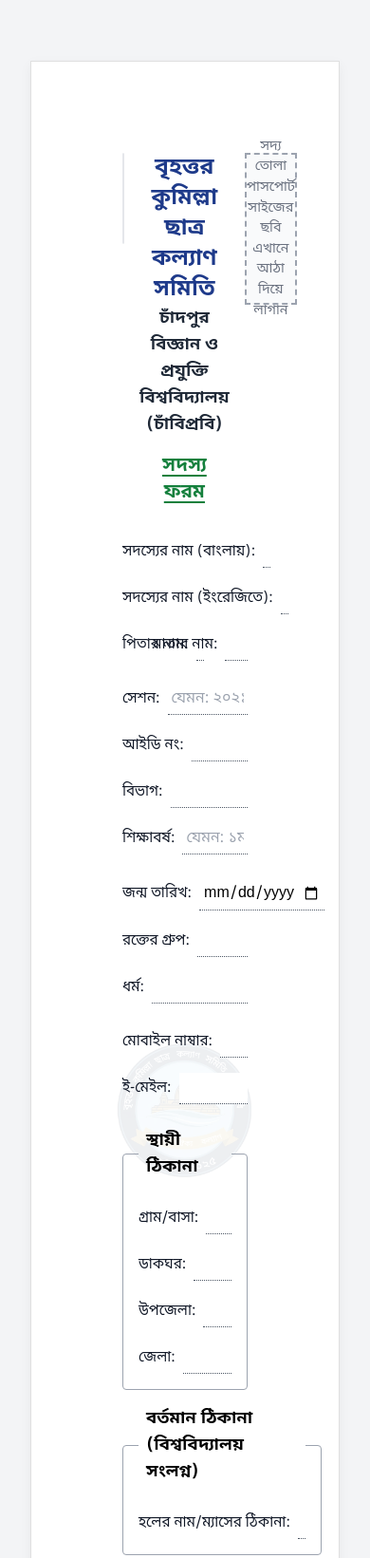
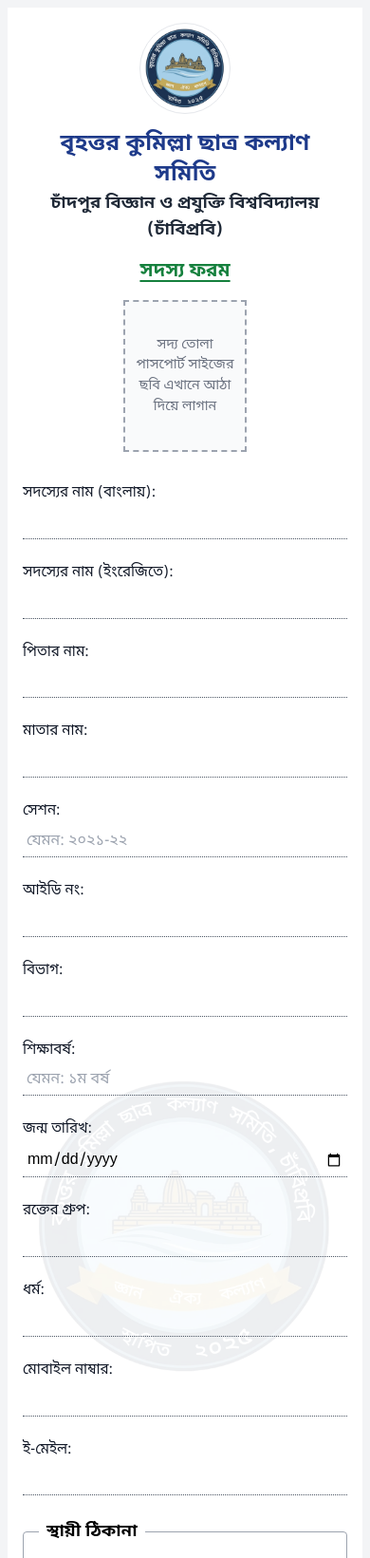
Before and after one commit to IshtiAK47/CumillaWelfareForm, a plain HTML site: page index.html in a window 390 px wide. Shown: the top 1641 px of the page at 95% size. Drawn offline with nearby package versions, Linux system fonts and the light colour scheme.

Commit message:
Update index.html

```diff
--- a/index.html
+++ b/index.html
@@ -11,18 +11,31 @@
     <link rel="preconnect" href="https://fonts.gstatic.com" crossorigin>
     <link href="https://fonts.googleapis.com/css2?family=Noto+Sans+Bengali:wght@400;500;600;700&display=swap" rel="stylesheet">
 
+    <!-- PDF জেনারেট করার জন্য jsPDF এবং html2canvas লোড করা হচ্ছে -->
+    <script src="https://cdnjs.cloudflare.com/ajax/libs/html2canvas/1.4.1/html2canvas.min.js"></script>
+    <script src="https://cdnjs.cloudflare.com/ajax/libs/jspdf/2.5.1/jspdf.umd.min.js"></script>
+
     <style>
         /* কাস্টম স্টাইল */
         body {
             font-family: 'Noto Sans Bengali', sans-serif;
             background-color: #F3F4F6; /* হালকা ধূসর ব্যাকগ্রাউন্ড */
         }
-        /* প্রিন্ট করার সময় ব্যাকগ্রাউন্ড গ্রাফিক্স দেখানোর জন্য */
+
+        /* একটি A4 পেইজের মতো দেখতে কন্টেইনার (ডেস্কটপের জন্য) */
+        @media (min-width: 768px) {
+            .form-page-container {
+                max-width: 8.3in; /* A4 width */
+                min-height: 11.7in; /* A4 height */
+                margin: 2rem auto;
+                padding: 1in;
+                box-shadow: 0 4px 12px rgba(0,0,0,0.05);
+                border: 1px solid #e0e0e0;
+            }
+        }
+
+        /* প্রিন্ট করার সময় বাটন হাইড করার জন্য */
         @media print {
-            body {
-                -webkit-print-color-adjust: exact;
-                print-color-adjust: exact;
-            }
             .no-print {
                 display: none;
             }
@@ -31,20 +44,20 @@
                 margin: 0;
                 max-width: 100%;
                 border: none;
+                padding: 0.5in; /* প্রিন্টের জন্য প্যাডিং */
             }
         }
-        /* একটি A4 পেইজের মতো দেখতে কন্টেইনার */
+
+        /* মোবাইলের জন্য কন্টেইনার স্টাইল */
         .form-page-container {
-            max-width: 8.3in; /* A4 width */
-            min-height: 11.7in; /* A4 height */
-            margin: 2rem auto;
-            padding: 1in;
+            width: 100%;
+            margin: 0 auto;
+            padding: 1rem; /* মোবাইলের জন্য কম প্যাডিং */
             background-color: white;
-            box-shadow: 0 4px 12px rgba(0,0,0,0.05);
-            border: 1px solid #e0e0e0;
             position: relative;
             overflow: hidden; /* জলছাপকে কন্টেইনারের মধ্যে রাখতে */
         }
+
         /* জলছাপের জন্য কন্টেইনার */
         .watermark {
             position: absolute;
@@ -56,14 +69,17 @@
             pointer-events: none; /* যাতে জলছাপের উপর ক্লিক না করা যায় */
         }
         .watermark img {
-            width: 450px;
+            width: 90vw; /* মোবাইল স্ক্রিনের সাথে অ্যাডজাস্ট হবে */
+            max-width: 450px; /* ডেস্কটপে সর্বোচ্চ ৪৫০px */
             height: auto;
         }
+
         /* মূল কন্টেন্ট জলছাপের উপরে থাকবে */
         .form-content {
             position: relative;
             z-index: 1;
         }
+
         /* ছবি রাখার বক্স */
         .photo-box {
             width: 130px;
@@ -76,7 +92,9 @@
             font-size: 0.9rem;
             color: #6b7280;
             background-color: #f9fafb;
+            flex-shrink: 0; /* যাতে বক্সটি ছোট না হয়ে যায় */
         }
+
         /* ইনপুট ফিল্ডের নিচের বর্ডার */
         .form-input {
             border: none;
@@ -87,129 +105,147 @@
             padding-top: 0.25rem;
             padding-bottom: 0.25rem;
             width: 100%;
+            background-color: transparent; /* ইনপুট ব্যাকগ্রাউন্ড স্বচ্ছ */
         }
         .form-input:focus {
             outline: none;
             box-shadow: none;
             border-bottom: 1px solid #3b82f6;
         }
+
         /* লেবেল স্টাইল */
         .form-label {
             font-size: 0.95rem;
             font-weight: 500;
             color: #111827;
-            white-space: nowrap;
+            white-space: nowrap; /* লেবেল এক লাইনে থাকবে */
+        }
+
+        /* মোবাইলে ইনপুট ফিল্ড ও লেবেলের অ্যালাইনমেন্ট ঠিক করা */
+        .input-group {
+            display: flex;
+            flex-direction: column; /* মোবাইলে লেবেল উপরে, ইনপুট নিচে */
+            align-items: flex-start;
+            gap: 0.25rem;
+        }
+        /* ডেস্কটপে লেবেল পাশে দেখাবে */
+        @media (min-width: 768px) {
+            .input-group {
+                flex-direction: row;
+                align-items: center;
+            }
+            .form-label {
+                margin-right: 0.5rem; /* লেবেল ও ইনপুটের মাঝে স্পেস */
+            }
         }
     </style>
 </head>
-<body class="bg-gray-100 p-8">
+<body class="bg-gray-100 p-2 md:p-8">
 
     <!-- A4 পেইজের মতো কন্টেইনার -->
-    <div class="form-page-container">
+    <div class="form-page-container" id="form-to-download">
 
         <!-- জলছাপ -->
         <div class="watermark">
-            <!-- এখানে আপনার আপলোড করা লোগোর ফাইল নামটি ব্যবহার করা হয়েছে -->
-            <img src="https://raw.githubusercontent.com/IshtiAK47/CumillaWelfareForm/refs/heads/main/logo.png"
-                 onerror="this.src='https://raw.githubusercontent.com/IshtiAK47/CumillaWelfareForm/refs/heads/main/logo.png'; this.onerror=null;"
+            <!-- আপনার দেওয়া GitHub লিঙ্ক ব্যবহার করা হয়েছে -->
+            <img src="https://raw.githubusercontent.com/IshtiAK47/CumillaWelfareForm/main/logo.png"
+                 onerror="this.src='https://placehold.co/400x400/E2E8F0/A0AEC0?text=Watermark'; this.onerror=null;"
                  alt="জলছাপ">
         </div>
 
         <!-- ফরমের মূল কন্টেন্ট -->
         <div class="form-content">
 
-            <!-- হেডার: লোগো, শিরোনাম এবং ছবির বক্স -->
-            <header class="flex justify-between items-start mb-8">
-                <!-- বাম পাশের লোগো -->
-                <div>
-                    <!-- এখানে আপনার আপলোড করা লোগোর ফাইল নামটি ব্যবহার করা হয়েছে -->
-                    <img src="https://raw.githubusercontent.com/IshtiAK47/CumillaWelfareForm/refs/heads/main/logo.png"
-                         onerror="this.src='https://raw.githubusercontent.com/IshtiAK47/CumillaWelfareForm/refs/heads/main/logo.png'; this.onerror=null;"
+            <!-- হেডার: লোগো, শিরোনাম এবং ছবির বক্স (মোবাইলে ভার্টিক্যাল, ডেস্কটপে হরাইজন্টাল) -->
+            <header class="flex flex-col md:flex-row md:justify-between md:items-start mb-8 items-center text-center md:text-left space-y-4 md:space-y-0">
+                <!-- বাম পাশের লোগো (মোবাইলে প্রথমে) -->
+                <div class="md:order-1">
+                    <img src="https://raw.githubusercontent.com/IshtiAK47/CumillaWelfareForm/main/logo.png"
+                         onerror="this.src='https://placehold.co/100x100/E2E8F0/A0AEC0?text=Logo'; this.onerror=null;"
                          alt="লোগো"
                          class="w-24 h-24 rounded-full border border-gray-200">
                 </div>
 
-                <!-- শিরোনাম -->
-                <div class="text-center mx-4">
+                <!-- শিরোনাম (মোবাইলে দ্বিতীয়) -->
+                <div class="text-center mx-4 md:order-2">
                     <h1 class="text-2xl font-bold text-blue-900">বৃহত্তর কুমিল্লা ছাত্র কল্যাণ সমিতি</h1>
                     <h2 class="text-lg font-semibold text-gray-800">চাঁদপুর বিজ্ঞান ও প্রযুক্তি বিশ্ববিদ্যালয় (চাঁবিপ্রবি)</h2>
                     <h3 class="text-xl font-bold text-green-700 mt-4 underline underline-offset-4">সদস্য ফরম</h3>
                 </div>
 
-                <!-- ডান পাশে ছবির বক্স -->
-                <div class="photo-box">
+                <!-- ডান পাশে ছবির বক্স (মোবাইলে তৃতীয়) -->
+                <div class="photo-box md:order-3">
                     <span>সদ্য তোলা<br>পাসপোর্ট সাইজের<br>ছবি এখানে আঠা<br>দিয়ে লাগান</span>
                 </div>
             </header>
 
             <!-- মূল ফরম -->
-            <form action="#" method="POST">
-                <div class="space-y-6">
+            <form action="#" method="POST" class="space-y-6">
 
                 <!-- ব্যক্তিগত তথ্য -->
-                    <div class="grid grid-cols-1 gap-x-8 gap-y-4 md:grid-cols-2">
-                        <div class="flex items-center col-span-2">
-                            <label for="name-bn" class="form-label mr-2">সদস্যের নাম (বাংলায়):</label>
+                <div class="grid grid-cols-1 gap-x-8 gap-y-6 md:grid-cols-2">
+                    <div class="input-group col-span-1 md:col-span-2">
+                        <label for="name-bn" class="form-label">সদস্যের নাম (বাংলায়):</label>
                         <input type="text" id="name-bn" class="form-input">
                     </div>
-                        <div class="flex items-center col-span-2">
-                            <label for="name-en" class="form-label mr-2">সদস্যের নাম (ইংরেজিতে):</label>
+                    <div class="input-group col-span-1 md:col-span-2">
+                        <label for="name-en" class="form-label">সদস্যের নাম (ইংরেজিতে):</label>
                         <input type="text" id="name-en" class="form-input" style="text-transform: uppercase;">
                     </div>
-                        <div class="flex items-center">
-                            <label for="father-name" class="form-label mr-2">পিতার নাম:</label>
+                    <div class="input-group">
+                        <label for="father-name" class="form-label">পিতার নাম:</label>
                         <input type="text" id="father-name" class="form-input">
                     </div>
-                        <div class="flex items-center">
-                            <label for="mother-name" class="form-label mr-2">মাতার নাম:</label>
+                    <div class="input-group">
+                        <label for="mother-name" class="form-label">মাতার নাম:</label>
                         <input type="text" id="mother-name" class="form-input">
                     </div>
                 </div>
 
                 <!-- একাডেমিক তথ্য -->
-                    <div class="grid grid-cols-1 gap-x-8 gap-y-4 md:grid-cols-2">
-                        <div class="flex items-center">
-                            <label for="session" class="form-label mr-2">সেশন:</label>
+                <div class="grid grid-cols-1 gap-x-8 gap-y-6 md:grid-cols-2">
+                    <div class="input-group">
+                        <label for="session" class="form-label">সেশন:</label>
                         <input type="text" id="session" class="form-input" placeholder="যেমন: ২০২১-২২">
                     </div>
-                        <div class="flex items-center">
-                            <label for="student-id" class="form-label mr-2">আইডি নং:</label>
+                    <div class="input-group">
+                        <label for="student-id" class="form-label">আইডি নং:</label>
                         <input type="text" id="student-id" class="form-input">
                     </div>
-                         <div class="flex items-center">
-                            <label for="department" class="form-label mr-2">বিভাগ:</label>
+                     <div class="input-group">
+                        <label for="department" class="form-label">বিভাগ:</label>
                         <input type="text" id="department" class="form-input">
                     </div>
-                        <div class="flex items-center">
-                            <label for="academic-year" class="form-label mr-2">শিক্ষাবর্ষ:</label>
+                    <div class="input-group">
+                        <label for="academic-year" class="form-label">শিক্ষাবর্ষ:</label>
                         <input type="text" id="academic-year" class="form-input" placeholder="যেমন: ১ম বর্ষ">
                     </div>
                 </div>
 
                 <!-- অন্যান্য তথ্য -->
-                    <div class="grid grid-cols-1 gap-x-8 gap-y-4 md:grid-cols-3">
-                        <div class="flex items-center">
-                            <label for="dob" class="form-label mr-2">জন্ম তারিখ:</label>
+                <div class="grid grid-cols-1 gap-x-8 gap-y-6 md:grid-cols-3">
+                    <div class="input-group">
+                        <label for="dob" class="form-label">জন্ম তারিখ:</label>
                         <input type="date" id="dob" class="form-input">
                     </div>
-                        <div class="flex items-center">
-                            <label for="blood-group" class="form-label mr-2">রক্তের গ্রুপ:</label>
+                    <div class="input-group">
+                        <label for="blood-group" class="form-label">রক্তের গ্রুপ:</label>
                         <input type="text" id="blood-group" class="form-input">
                     </div>
-                        <div class="flex items-center">
-                            <label for="religion" class="form-label mr-2">ধর্ম:</label>
+                    <div class="input-group">
+                        <label for="religion" class="form-label">ধর্ম:</label>
                         <input type="text" id="religion" class="form-input">
                     </div>
                 </div>
 
                 <!-- যোগাযোগের তথ্য -->
-                    <div class="grid grid-cols-1 gap-x-8 gap-y-4 md:grid-cols-2">
-                        <div class="flex items-center">
-                            <label for="mobile" class="form-label mr-2">মোবাইল নাম্বার:</label>
+                <div class="grid grid-cols-1 gap-x-8 gap-y-6 md:grid-cols-2">
+                    <div class="input-group">
+                        <label for="mobile" class="form-label">মোবাইল নাম্বার:</label>
                         <input type="tel" id="mobile" class="form-input">
                     </div>
-                        <div class="flex items-center">
-                            <label for="email" class="form-label mr-2">ই-মেইল:</label>
+                    <div class="input-group">
+                        <label for="email" class="form-label">ই-মেইল:</label>
                         <input type="email" id="email" class="form-input">
                     </div>
                 </div>
@@ -218,21 +254,21 @@
                 <div class="space-y-4">
                     <fieldset class="border border-gray-400 p-4 rounded">
                         <legend class="text-lg font-semibold px-2">স্থায়ী ঠিকানা</legend>
-                            <div class="grid grid-cols-1 gap-x-8 gap-y-4 md:grid-cols-2 mt-2">
-                                <div class="flex items-center">
-                                    <label for="perm-village" class="form-label mr-2">গ্রাম/বাসা:</label>
+                        <div class="grid grid-cols-1 gap-x-8 gap-y-6 md:grid-cols-2 mt-2">
+                            <div class="input-group">
+                                <label for="perm-village" class="form-label">গ্রাম/বাসা:</label>
                                 <input type="text" id="perm-village" class="form-input">
                             </div>
-                                <div class="flex items-center">
-                                    <label for="perm-po" class="form-label mr-2">ডাকঘর:</label>
+                            <div class="input-group">
+                                <label for="perm-po" class="form-label">ডাকঘর:</label>
                                 <input type="text" id="perm-po" class="form-input">
                             </div>
-                                <div class="flex items-center">
-                                    <label for="perm-upazila" class="form-label mr-2">উপজেলা:</label>
+                            <div class="input-group">
+                                <label for="perm-upazila" class="form-label">উপজেলা:</label>
                                 <input type="text" id="perm-upazila" class="form-input">
                             </div>
-                                <div class="flex items-center">
-                                    <label for="perm-district" class="form-label mr-2">জেলা:</label>
+                            <div class="input-group">
+                                <label for="perm-district" class="form-label">জেলা:</label>
                                 <input type="text" id="perm-district" class="form-input">
                             </div>
                         </div>
@@ -240,8 +276,8 @@
 
                     <fieldset class="border border-gray-400 p-4 rounded">
                         <legend class="text-lg font-semibold px-2">বর্তমান ঠিকানা (বিশ্ববিদ্যালয় সংলগ্ন)</legend>
-                            <div class="flex items-center mt-2">
-                                <label for="present-address" class="form-label mr-2">হলের নাম/ম্যাসের ঠিকানা:</label>
+                        <div class="input-group mt-2">
+                            <label for="present-address" class="form-label">হলের নাম/ম্যাসের ঠিকানা:</label>
                             <input type="text" id="present-address" class="form-input" placeholder="বিস্তারিত লিখুন...">
                         </div>
                     </fieldset>
@@ -255,7 +291,7 @@
                 </div>
 
                 <!-- স্বাক্ষর -->
-                    <div class="flex justify-between items-center mt-24 pt-12">
+                <div class="flex flex-col md:flex-row md:justify-between md:items-center mt-24 pt-12 space-y-12 md:space-y-0">
                     <div class="text-center">
                         <span class="border-t-2 border-dotted border-gray-700 px-12 py-1">আবেদনকারীর স্বাক্ষর</span>
                         <p class="text-sm mt-1">(তারিখ সহ)</p>
@@ -270,19 +306,78 @@
                     </div>
                 </div>
 
-                </div>
             </form>
-
-            <!-- প্রিন্ট বাটন -->
-            <div class="text-center mt-12 no-print">
-                <button onclick="window.print()" class="bg-blue-600 text-white px-6 py-2 rounded-lg font-semibold hover:bg-blue-700 transition-colors">
-                    ফরমটি প্রিন্ট করুন
-                </button>
-            </div>
-
         </div>
     </div>
 
+    <!-- ডাউনলোড বাটন -->
+    <div class="text-center my-8 no-print">
+        <button id="download-btn" class="bg-blue-600 text-white px-6 py-2 rounded-lg font-semibold hover:bg-blue-700 transition-colors">
+            Download as PDF
+        </button>
+        <p class="text-sm text-gray-600 mt-2">
+            (ডাউনলোড শুরু হতে কয়েক সেকেন্ড সময় লাগতে পারে)
+        </p>
+    </div>
+
+    <script>
+        // PDF ডাউনলোড ফাংশন
+        async function downloadPDF() {
+            // jsPDF লাইব্রেরি লোড করা
+            const { jsPDF } = window.jspdf;
+            const downloadButton = document.getElementById('download-btn');
+
+            // বাটন টেক্সট পরিবর্তন করে লোডিং দেখানো
+            downloadButton.disabled = true;
+            downloadButton.innerText = 'ডাউনলোড হচ্ছে...';
+
+            const formElement = document.getElementById('form-to-download');
+
+            try {
+                // html2canvas দিয়ে ফরমের স্ক্রিনশট নেওয়া
+                const canvas = await html2canvas(formElement, {
+                    scale: 2, // রেজুলেশন বাড়ানোর জন্য
+                    useCORS: true // যদি কোনো এক্সটার্নাল ইমেজ থাকে
+                });
+
+                const imgData = canvas.toDataURL('image/png');
+
+                // PDF ডাইমেনশন সেট করা (A4)
+                const pdf = new jsPDF('p', 'mm', 'a4');
+                const pdfWidth = pdf.internal.pageSize.getWidth();
+                const pdfHeight = pdf.internal.pageSize.getHeight();
+
+                // ক্যানভাস ডাইমেনশন
+                const canvasWidth = canvas.width;
+                const canvasHeight = canvas.height;
+
+                // রেশিও ঠিক রেখে ইমেজকে PDF পেইজে ফিট করা
+                const ratio = Math.min(pdfWidth / canvasWidth, pdfHeight / canvasHeight);
+                const imgWidth = canvasWidth * ratio;
+                const imgHeight = canvasHeight * ratio;
+
+                // PDF এ ইমেজ যোগ করা (সেন্টার অ্যালাইন)
+                const x = (pdfWidth - imgWidth) / 2;
+                const y = 0; // উপরে থেকে শুরু
+
+                pdf.addImage(imgData, 'PNG', x, y, imgWidth, imgHeight);
+
+                // PDF সেভ করা
+                pdf.save('Sodosso_Form_Comilla_Samiti.pdf');
+
+            } catch (error) {
+                console.error("PDF তৈরিতে সমস্যা হয়েছে: ", error);
+                alert("দুঃখিত, PDF তৈরি করা সম্ভব হয়নি।");
+            } finally {
+                // বাটনকে আগের অবস্থায় ফিরিয়ে আনা
+                downloadButton.disabled = false;
+                downloadButton.innerText = 'Download as PDF';
+            }
+        }
+
+        // বাটনে ক্লিক ইভেন্ট যোগ করা
+        document.getElementById('download-btn').addEventListener('click', downloadPDF);
+    </script>
+
 </body>
-
 </html>
```
Lines whose indentation alone changed are shown as unchanged.
